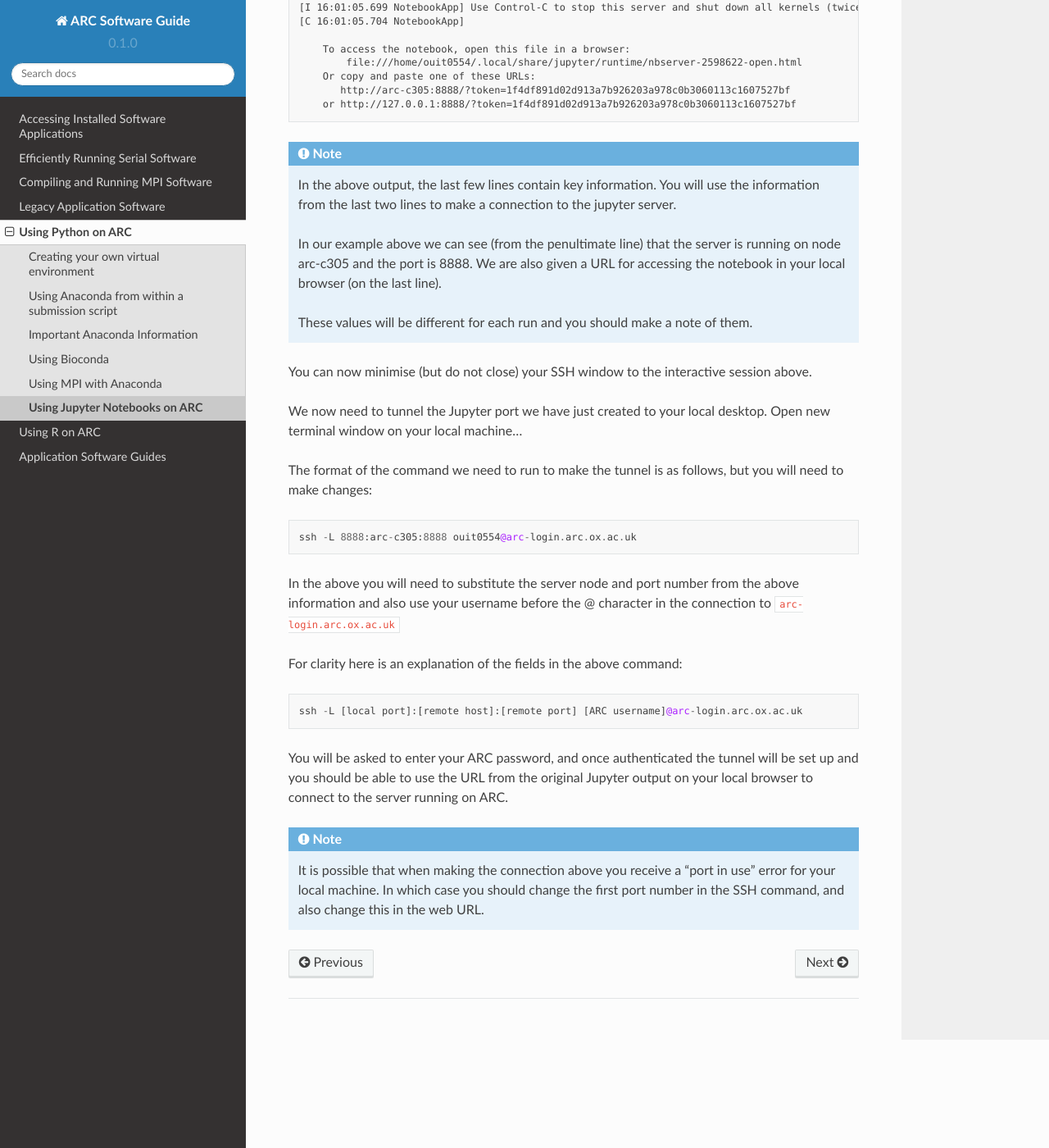
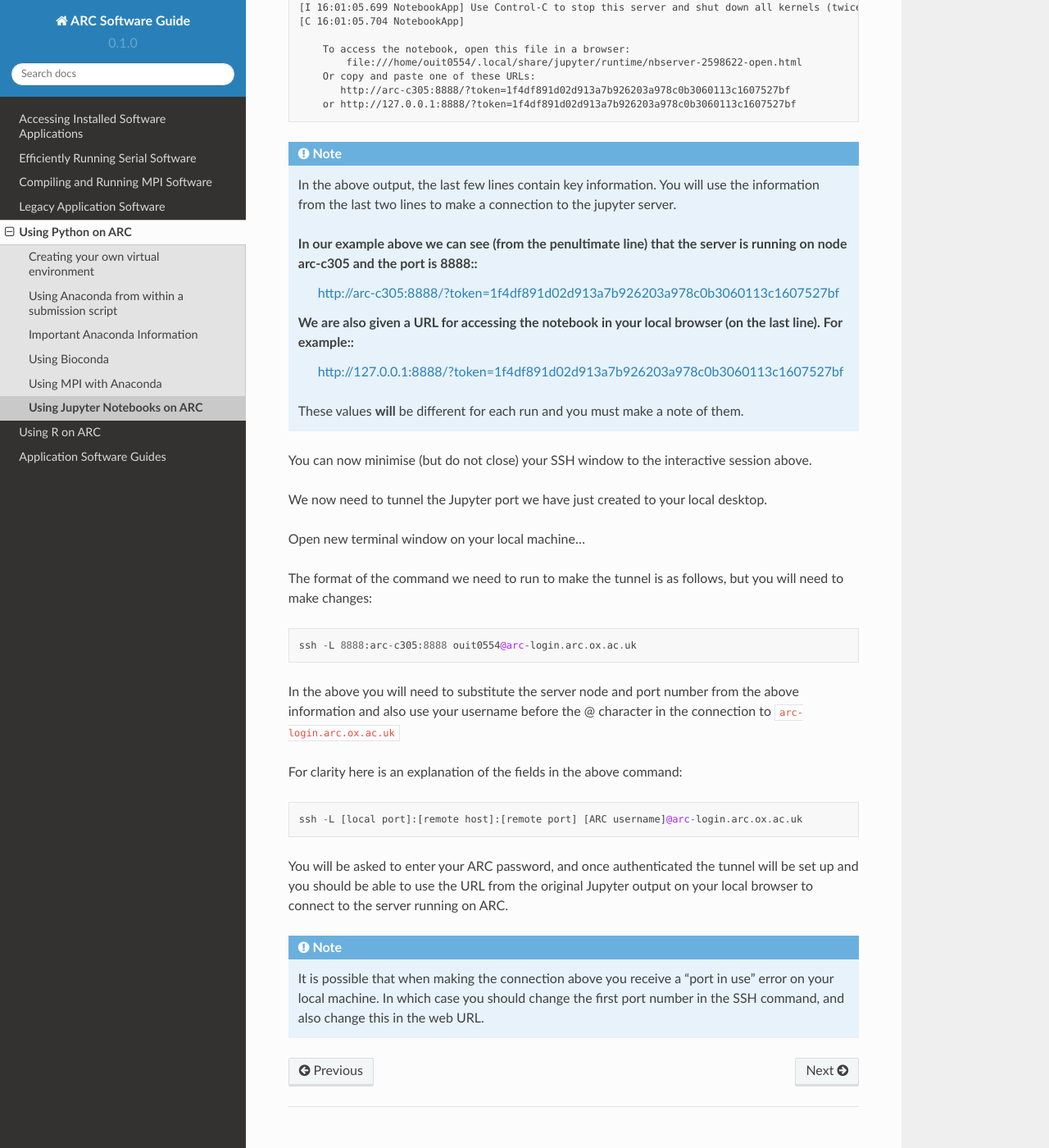
Before and after one commit to oxford-arc/arc-software-guide, a Sphinx documentation site: the page built from docs/source/python/arc_jupyter.rst, in a window 1280 px wide and 1400 px high, scrolled down 1055 px. Shown: the whole window at 82% size. Built offline with Sphinx 7.4.7 and the Read the Docs theme 2.0.0, drawn with Linux system fonts in a browser that asks for light colours.

Commit message:
Update arc_jupyter.rst

```diff
--- a/docs/source/python/arc_jupyter.rst
+++ b/docs/source/python/arc_jupyter.rst
@@ -48,13 +48,19 @@ The response from Jupyter will be of the following form::
 .. note::
   In the above output, the last few lines contain key information. You will use the information from the last two lines to make a connection to the jupyter server.
 
-  In our example above we can see (from the penultimate line) that the server is running on node arc-c305 and the port is 8888. We are also given a URL for accessing the notebook in your local browser (on the last line).
+  In our example above we can see (from the penultimate line) that the server is running on node arc-c305 and the port is 8888::
+   http://arc-c305:8888/?token=1f4df891d02d913a7b926203a978c0b3060113c1607527bf
 
-  These values will be different for each run and you should make a note of them.
+  We are also given a URL for accessing the notebook in your local browser (on the last line). For example::
+   http://127.0.0.1:8888/?token=1f4df891d02d913a7b926203a978c0b3060113c1607527bf
+
+  These values **will** be different for each run and you must make a note of them.
 
 You can now minimise (but do not close) your SSH window to the interactive session above.
 
-We now need to tunnel the Jupyter port we have just created to your local desktop. Open new terminal window on your local machine...
+We now need to tunnel the Jupyter port we have just created to your local desktop.
+
+Open new terminal window on your local machine...
 
 The format of the command we need to run to make the tunnel is as follows, but you will need to make changes::
 
@@ -71,5 +77,5 @@ You will be asked to enter your ARC password, and once authenticated the tunnel
 on your local browser to connect to the server running on ARC.
 
 .. note::
-  It is possible that when making the connection above you receive a "port in use" error for your local machine. In which case you should change the first port number
+  It is possible that when making the connection above you receive a "port in use" error on your local machine. In which case you should change the first port number
   in the SSH command, and also change this in the web URL.
```
